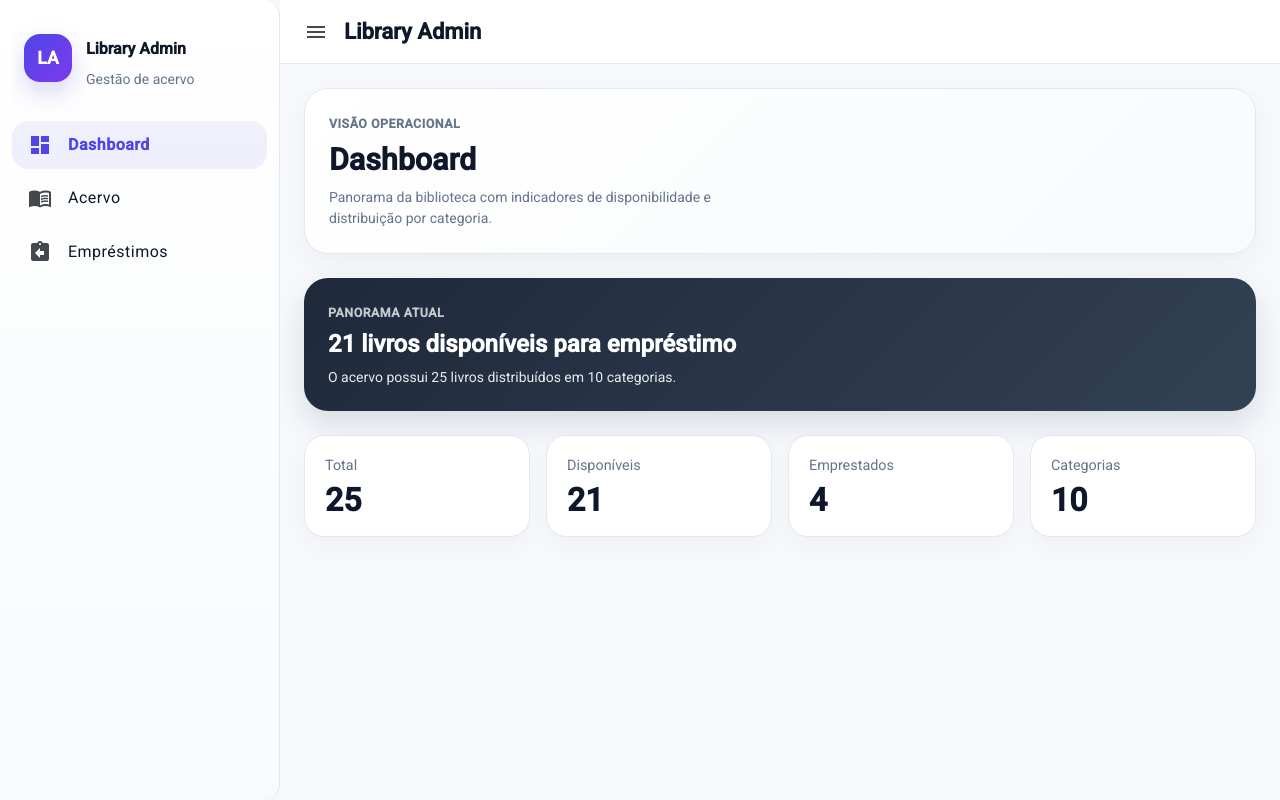
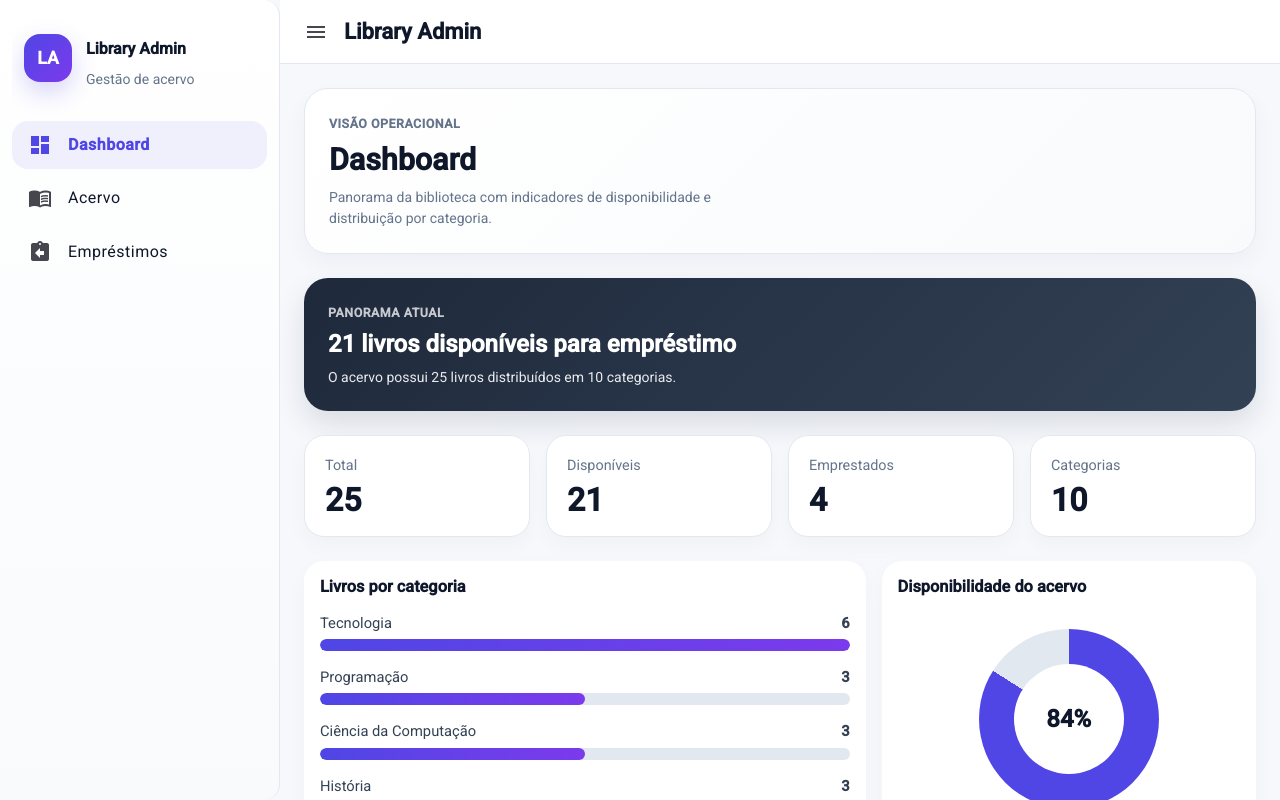
Before and after one commit to nayannelbatista/angular-fiap-course, an Angular app: page /dashboard in a window 1280 px wide. Built offline with nearby package versions, Linux system fonts and the light colour scheme.

Commit message:
feat: add dashboard statistics and refactor state with computed signals

```diff
--- a/src/app/books/books-state.ts
+++ b/src/app/books/books-state.ts
@@ -1,4 +1,4 @@
-import { inject, Injectable, signal } from '@angular/core';
+import { computed, inject, Injectable, signal } from '@angular/core';
 import { Book } from './book';
 import { BooksService } from './books.service';
 
@@ -10,8 +10,41 @@ export class BooksState {
 
   readonly books = signal<Book[]>([]);
 
+  readonly totalBooks = computed(() => this.books().length);
+
+  readonly categoriesCount = computed(() => new Set(this.books().map((b) => b.category)).size);
+
+  readonly availableBooks = computed(() => this.books().filter((b) => b.available).length);
+
+  readonly loanedBooks = computed(() => this.books().filter((b) => !b.available).length);
+
   loadBooks() {
     const books = this.booksService.getAllBooks();
     this.books.set(books);
   }
+
+  categoryStats = computed(() => {
+    const counts = new Map<string, number>();
+
+    for (const book of this.books()) {
+      counts.set(book.category, (counts.get(book.category) ?? 0) + 1);
+    }
+
+    const max = Math.max(...counts.values(), 1);
+
+    return Array.from(counts.entries()).map(([category, total]) => ({
+      category,
+      total,
+      percentage: (total / max) * 100,
+    }));
+  });
+
+  readonly availabilityStats = computed(() => {
+    const total = this.totalBooks();
+    const available = this.availableBooks();
+
+    return {
+      availablePercent: total ? Math.round((available / total) * 100) : 0,
+    };
+  });
 }
--- a/src/app/dashboard/dashboard/dashboard.html
+++ b/src/app/dashboard/dashboard/dashboard.html
@@ -13,10 +13,10 @@
   <section class="hero-card">
     <div>
       <span class="eyebrow">Panorama atual</span>
-      <h2>{{ availableBooks }} livros disponíveis para empréstimo</h2>
+      <h2>{{ booksState.availableBooks() }} livros disponíveis para empréstimo</h2>
       <p>
-        O acervo possui {{ totalBooks }} livros distribuídos em
-        {{ categoriesCount }} categorias.
+        O acervo possui {{ booksState.totalBooks() }} livros distribuídos em
+        {{ booksState.categoriesCount() }} categorias.
       </p>
     </div>
   </section>
@@ -24,22 +24,66 @@
   <section class="kpi-grid">
     <article class="kpi-card">
       <span>Total</span>
-      <strong>{{ totalBooks }}</strong>
+      <strong>{{ booksState.totalBooks() }}</strong>
     </article>
 
     <article class="kpi-card">
       <span>Disponíveis</span>
-      <strong>{{ availableBooks }}</strong>
+      <strong>{{ booksState.availableBooks() }}</strong>
     </article>
 
     <article class="kpi-card">
       <span>Emprestados</span>
-      <strong>{{ loanedBooks }}</strong>
+      <strong>{{ booksState.loanedBooks() }}</strong>
     </article>
 
     <article class="kpi-card">
       <span>Categorias</span>
-      <strong>{{ categoriesCount }}</strong>
+      <strong>{{ booksState.categoriesCount() }}</strong>
     </article>
   </section>
+
+  <section class="dashboard-grid">
+    <mat-card class="chart-card">
+      <h3>Livros por categoria</h3>
+
+      <div class="bars">
+        @for (item of booksState.categoryStats(); track item.category) {
+          <div class="bar-row">
+            <div class="bar-label">
+              <span>{{ item.category }}</span>
+              <strong>{{ item.total }}</strong>
+            </div>
+
+            <div class="bar-track">
+              <div class="bar-fill" [style.width.%]="item.percentage"></div>
+            </div>
+          </div>
+        }
+      </div>
+    </mat-card>
+
+    <mat-card class="chart-card">
+      <h3>Disponibilidade do acervo</h3>
+
+      <div class="donut-wrapper">
+        <div class="donut-chart" [style.background]="availabilityChart()">
+          <div class="donut-center">
+            {{ booksState.availabilityStats().availablePercent }}%
+          </div>
+        </div>
+
+        <div class="legend">
+          <div>
+            <span class="dot available"></span>
+            Disponíveis
+          </div>
+          <div>
+            <span class="dot loaned"></span>
+            Emprestados
+          </div>
+        </div>
+      </div>
+    </mat-card>
+  </section>
 </section>
--- a/src/app/dashboard/dashboard/dashboard.ts
+++ b/src/app/dashboard/dashboard/dashboard.ts
@@ -1,36 +1,26 @@
-import { Component, inject, OnInit } from '@angular/core';
+import { Component, computed, inject, OnInit } from '@angular/core';
 import { BooksState } from '../../books/books-state';
+import { MatCardModule } from '@angular/material/card';
 
 @Component({
   selector: 'app-dashboard',
-  imports: [],
+  imports: [MatCardModule],
   templateUrl: './dashboard.html',
   styleUrl: './dashboard.scss',
 })
-export class Dashboard implements OnInit{
+export class Dashboard implements OnInit {
   readonly booksState = inject(BooksState);
 
   ngOnInit() {
     this.booksState.loadBooks();
   }
 
-  get books() {
-    return this.booksState.books();
-  }
+  readonly availabilityChart = computed(() => {
+    const percent = this.booksState.availabilityStats().availablePercent;
 
-  get totalBooks(): number {
-    return this.books.length;
-  }
-
-  get categoriesCount(): number {
-    return new Set(this.books.map((b) => b.category)).size;
-  }
-
-  get availableBooks(): number {
-    return this.books.filter((b) => b.available).length;
-  }
-
-  get loanedBooks(): number {
-    return this.books.filter((b) => !b.available).length;
-  }
+    return `conic-gradient(
+    #4f46e5 0% ${percent}%,
+    #e2e8f0 ${percent}% 100%
+  )`;
+  });
 }
```
